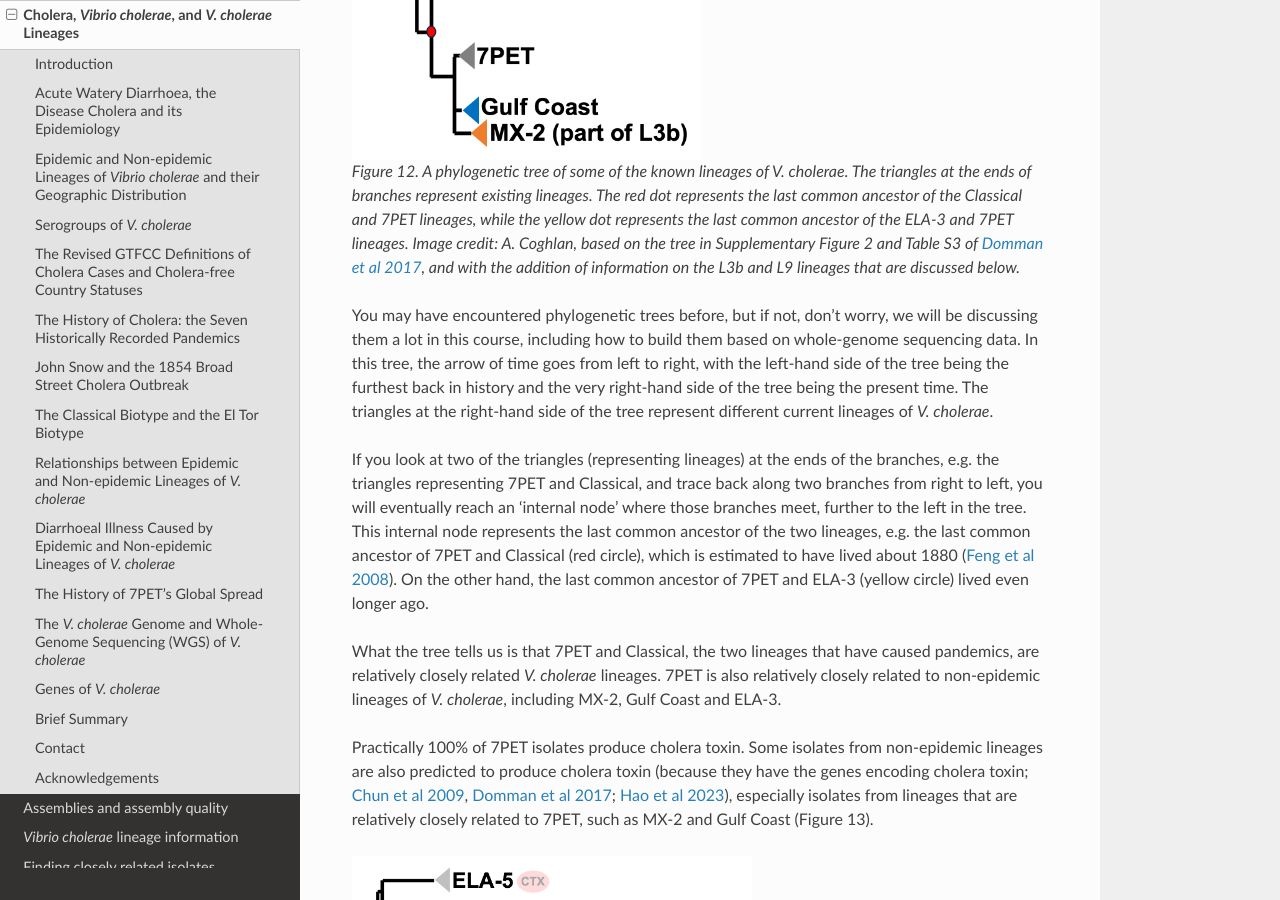
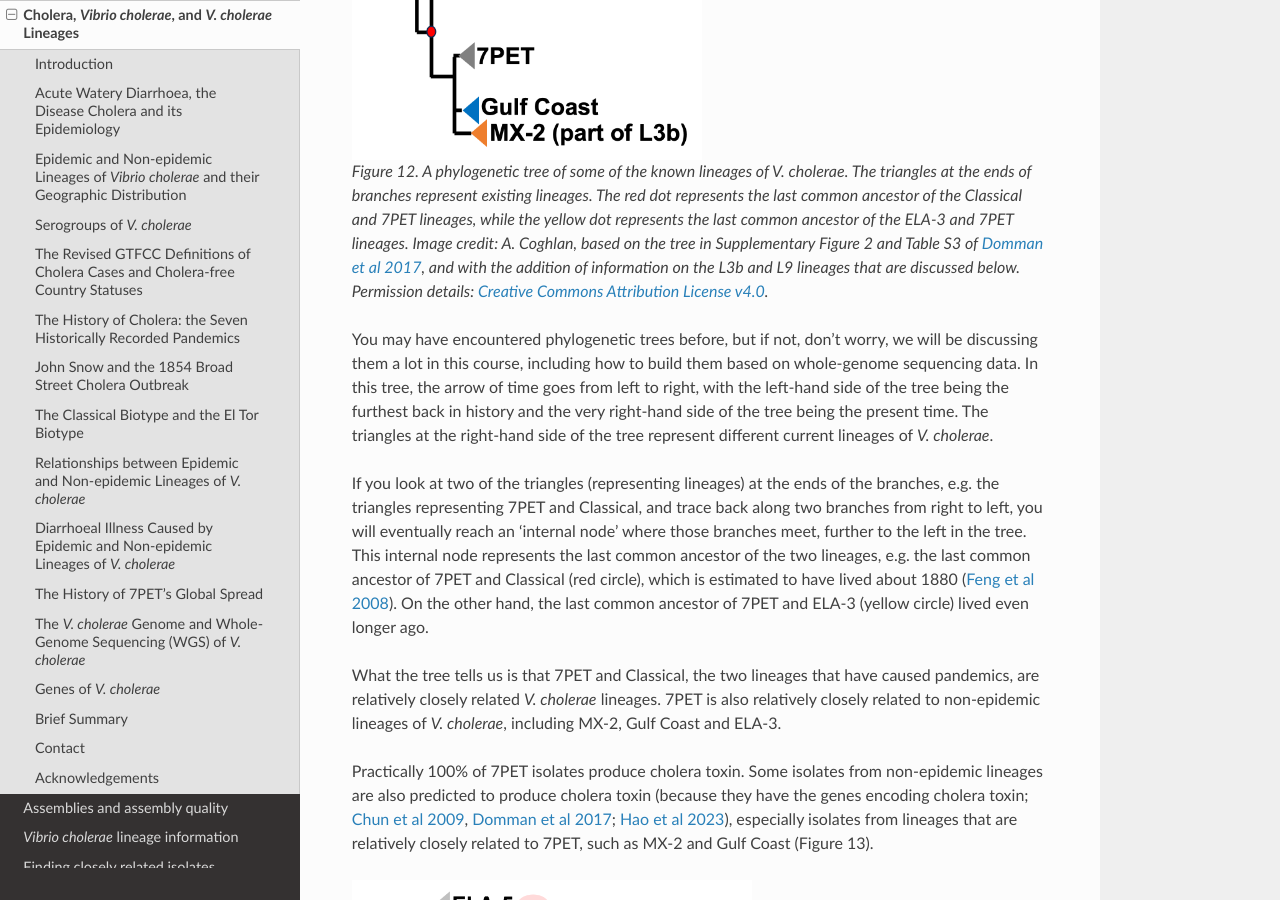
Before and after one commit to avrilcoghlan/cholerabook, a Sphinx documentation site: the page built from docs/source/vibriogenomes.rst, in a window 1280 px wide and 900 px high, scrolled down 12188 px. Built offline with Sphinx 7.4.7 and the Read the Docs theme 2.0.0, drawn with Linux system fonts in a browser that asks for light colours.

Commit message:
Update vibriogenomes.rst

```diff
--- a/docs/source/vibriogenomes.rst
+++ b/docs/source/vibriogenomes.rst
@@ -421,7 +421,9 @@
 .. figure:: Lineages_simple.png
   :width: 350
 
-  Figure 12. A phylogenetic tree of some of the known lineages of *V. cholerae*. The triangles at the ends of branches represent existing lineages. The red dot represents the last common ancestor of the Classical and 7PET lineages, while the yellow dot represents the last common ancestor of the ELA-3 and 7PET lineages. Image credit: A. Coghlan, based on the tree in Supplementary Figure 2 and Table S3 of `Domman et al 2017`_, and with the addition of information on the L3b and L9 lineages that are discussed below.
+  Figure 12. A phylogenetic tree of some of the known lineages of *V. cholerae*. The triangles at the ends of branches represent existing lineages. The red dot represents the last common ancestor of the Classical and 7PET lineages, while the yellow dot represents the last common ancestor of the ELA-3 and 7PET lineages. Image credit: A. Coghlan, based on the tree in Supplementary Figure 2 and Table S3 of `Domman et al 2017`_, and with the addition of information on the L3b and L9 lineages that are discussed below. Permission details: `Creative Commons Attribution License v4.0`_.
+
+.. _Creative Commons Attribution License v4.0: https://creativecommons.org/licenses/by/4.0/
 
 .. _Chun et al 2009: https://pubmed.ncbi.nlm.nih.gov/19720995/
 
```
